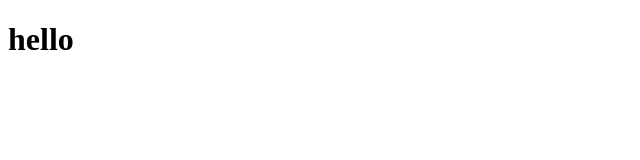
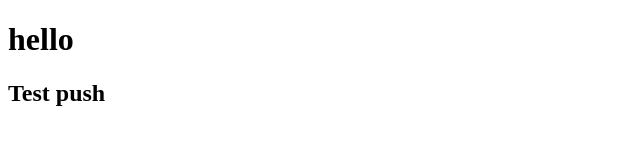
Before and after one commit to NurudeenArnold/Techatronics-Food-Web, a plain HTML site: page index.html in a window 1280 px wide. Shown: the whole page, without its empty margins (0-640 px from the left). Drawn offline with Linux system fonts and the light colour scheme.

Commit message:
test push

```diff
--- a/index.html
+++ b/index.html
@@ -7,5 +7,6 @@
 </head>
 <body>
     <h1>hello</h1>
+    <h2>Test push</h2>
 </body>
 </html>
```
